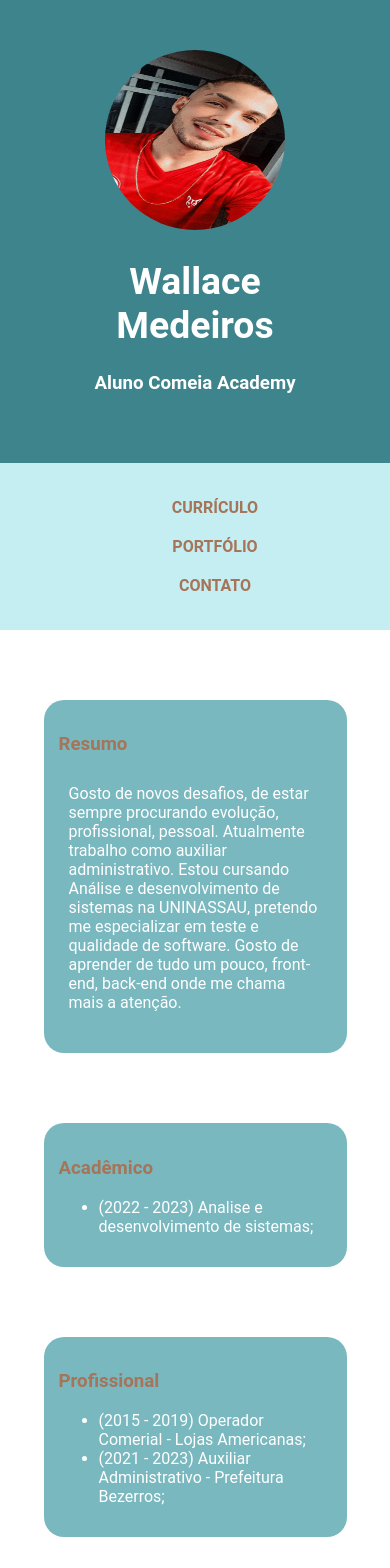
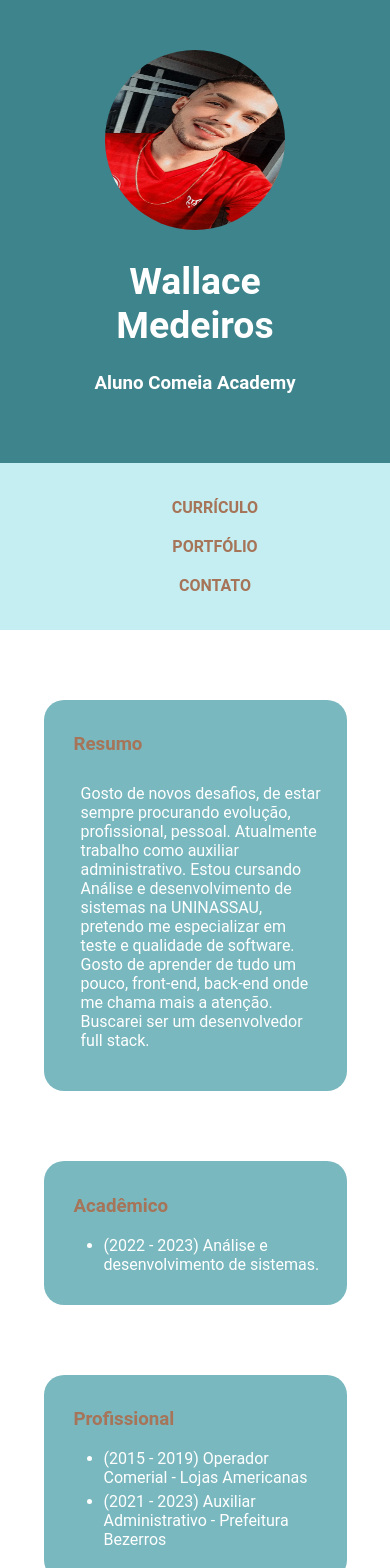
Before and after one commit to wallacem8/meu-site-pessoal-react, a React (Vite) app: page / in a window 390 px wide. Shown: the top 1568 px of the page. Built offline with nearby package versions, Linux system fonts and the light colour scheme.

Commit message:
consertando alguns detalhes da responsividade

```diff
--- a/src/componets/Curriculum/Curriculum.css
+++ b/src/componets/Curriculum/Curriculum.css
@@ -9,6 +9,7 @@ section {
   p {
     color: #ffffff;
     padding: 10px;
+    margin-left: 12px;
   }
 
   .card {
@@ -17,4 +18,9 @@ section {
 
   .secoes {
     color: #A67458;
+    margin-left: 15px;
   }
+
+  section ul li {
+    margin: 5px;
+  }
--- a/src/componets/Curriculum/Curriculum.json
+++ b/src/componets/Curriculum/Curriculum.json
@@ -1,8 +1,8 @@
 {
-    "resumo": "Gosto de novos desafios, de estar sempre procurando evolução, profissional, pessoal. Atualmente trabalho como auxiliar administrativo. Estou cursando Análise e desenvolvimento de sistemas na UNINASSAU, pretendo me especializar em teste e qualidade de software. Gosto de aprender de tudo um pouco, front-end, back-end onde me chama mais a atenção.  ",
+    "resumo": "Gosto de novos desafios, de estar sempre procurando evolução, profissional, pessoal. Atualmente trabalho como auxiliar administrativo. Estou cursando Análise e desenvolvimento de sistemas na UNINASSAU, pretendo me especializar em teste e qualidade de software. Gosto de aprender de tudo um pouco, front-end, back-end onde me chama mais a atenção. Buscarei ser um desenvolvedor full stack. ",
     "experienciaAcademica": [
         {
-            "titulo": "Analise e desenvolvimento de sistemas",
+            "titulo": " Análise e desenvolvimento de sistemas. ",
             "descricao": "lorem ipsum dolor sit amet consectetur adipisicing elit. Magni, quae. Earum nostrum dolorem, amet id veritatis mollitia",
             "dataInicio": "2022",
             "dataFim": "2023"
--- a/src/componets/Curriculum/Curriculum.jsx
+++ b/src/componets/Curriculum/Curriculum.jsx
@@ -14,7 +14,7 @@ function Curriculum() {
         <ul>
             {data.experienciaAcademica.map((item, index) => (
                 <li key={index}>
-                    ({item.dataInicio} - {item.dataFim}) {item.titulo};
+                    ({item.dataInicio} - {item.dataFim}) {item.titulo}
                 </li>
             ))}
         </ul>
@@ -24,7 +24,7 @@ function Curriculum() {
         <ul>
             {data.experienciaProfissinal.map((item, index) => (
                 <li key={index}>
-                    ({item.dataInicio} - {item.dataFim}) {item.titulo};
+                    ({item.dataInicio} - {item.dataFim}) {item.titulo}
                 </li>
             ))}
         </ul>
```
